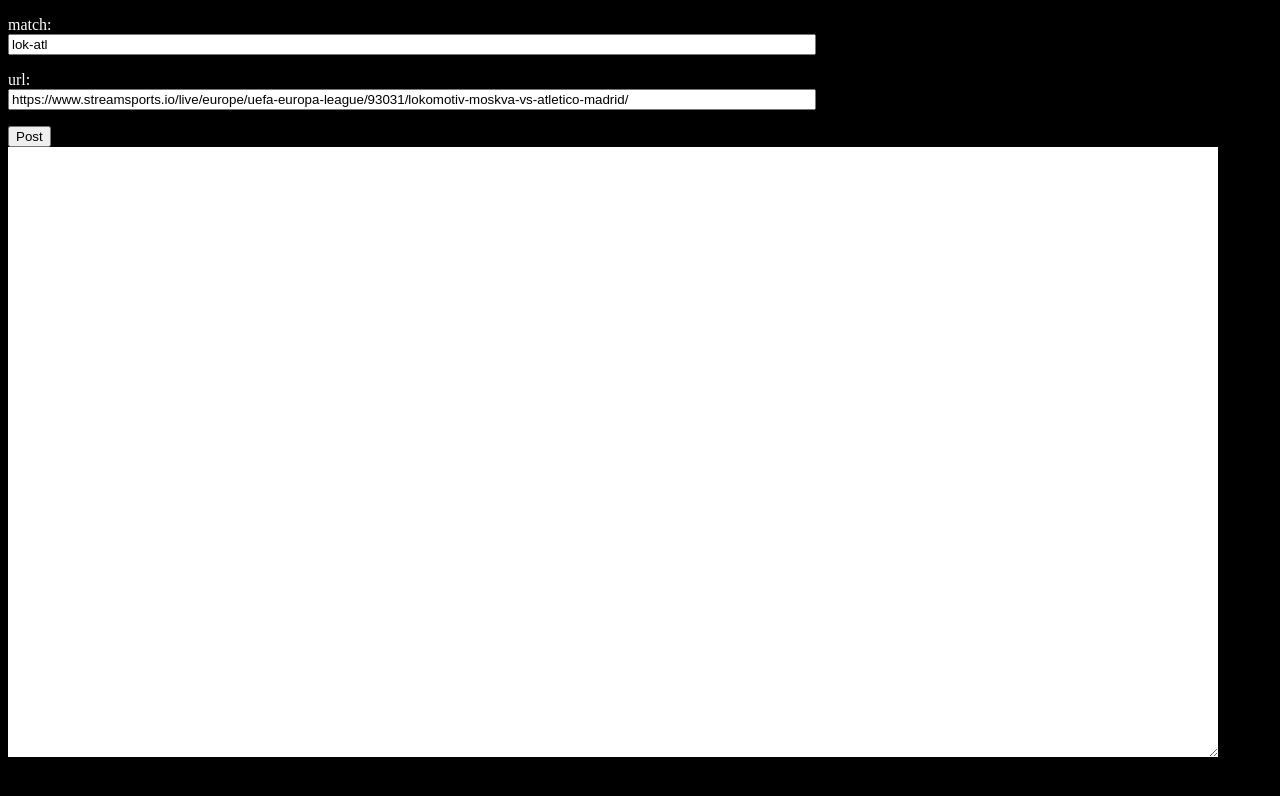
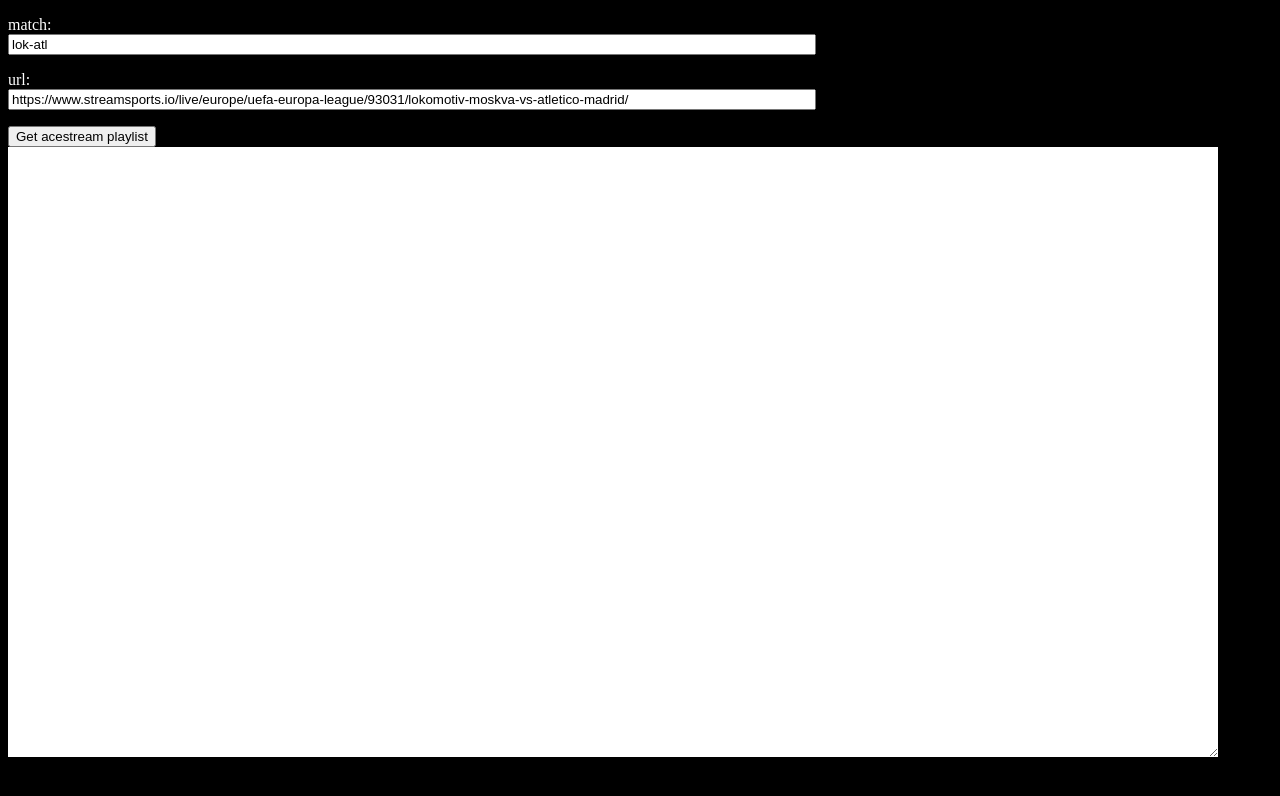
Before and after one commit to atlemagnussen/sport-stream-parser, a website: page client/index.html in a window 1280 px wide. Drawn offline with Linux system fonts and the light colour scheme.

Commit message:
adjust the button label

```diff
--- a/client/index.html
+++ b/client/index.html
@@ -17,7 +17,7 @@
         <input class="input" type="text" id="matchUrl" />
     </p>
     <p>
-        <button id="btnPost">Post</button><br />
+        <button id="btnPost">Get acestream playlist</button><br />
         <textarea class="result" id="taResult"></textarea>
     </p>
     <script src="index.js"></script>
--- a/server.js
+++ b/server.js
@@ -21,7 +21,6 @@ app.get('/', function(req, res) {
     res.sendfile('client/index.html');
 });
 
-router.use(express.json());
 router.post('/parse', function (req, res) {
     var config = {
         match: req.body.match,
@@ -37,6 +36,7 @@ router.post('/parse', function (req, res) {
     });
 });
 
+app.use(express.json());
 app.use('/api', router);
 app.listen(port);
 console.log("Listening on port: " + port);
```
